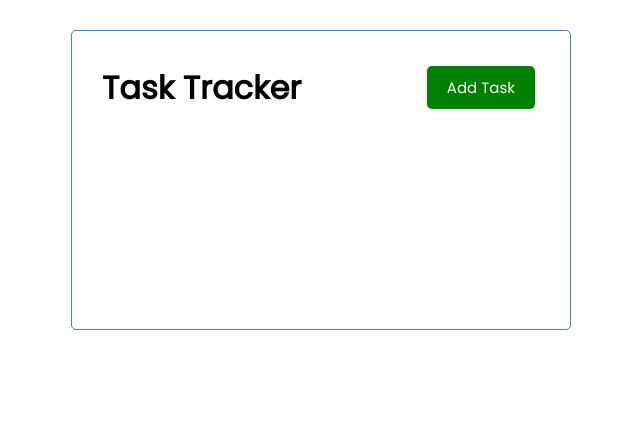
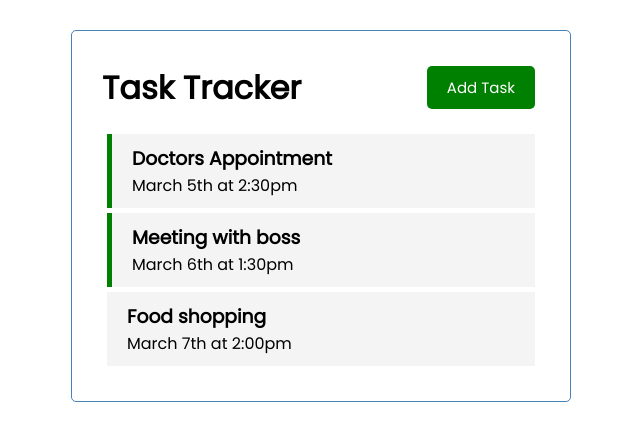
Before and after one commit to DeenoDev/vue-crash-2021, a Vue app: page / in a window 1280 px wide. Shown: the top 440 px of the page, without its empty margins (319-959 px from the left). Built offline with nearby package versions, Linux system fonts and the light colour scheme; data requests are answered from the project's data file; the HTML template or start-up script is replaced by a standard one.

Commit message:
added this.keyword to fetchTasks function.

```diff
--- a/src/App.vue
+++ b/src/App.vue
@@ -53,7 +53,8 @@ export default {
         return data
     }
   },
-  created(){
+  async created(){
+    this.tasks = await this.fetchTasks();
   },
 }
 </script>
```
